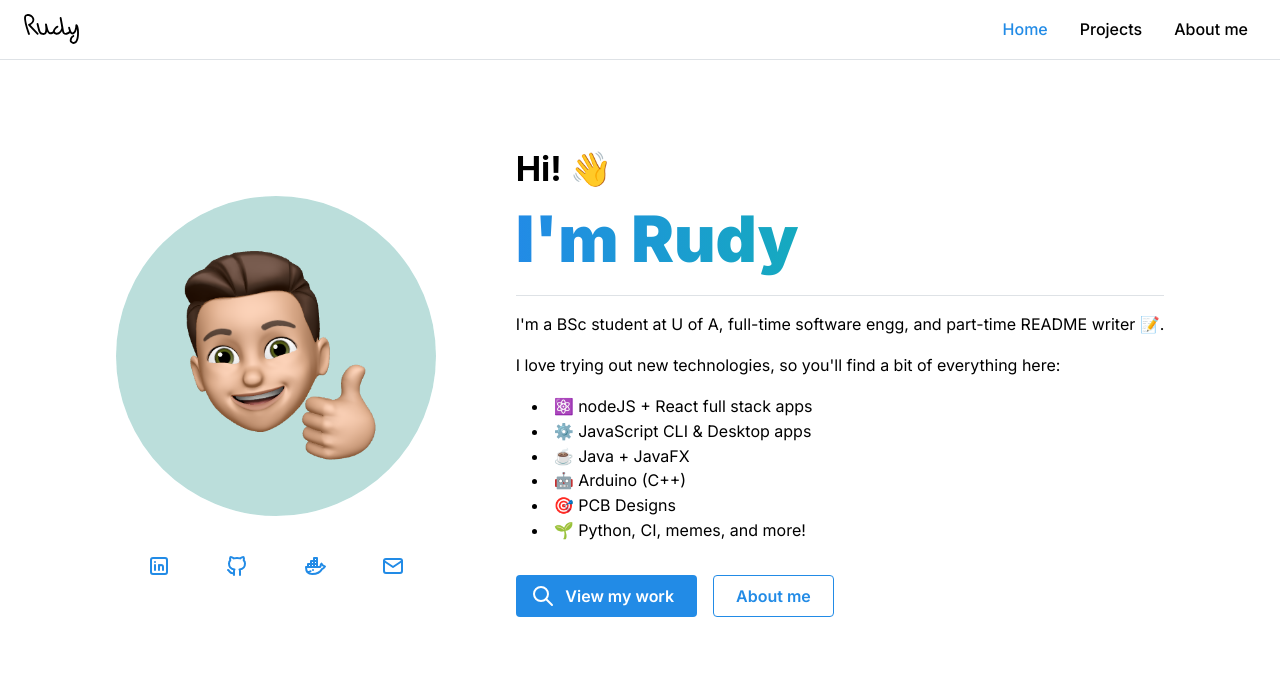
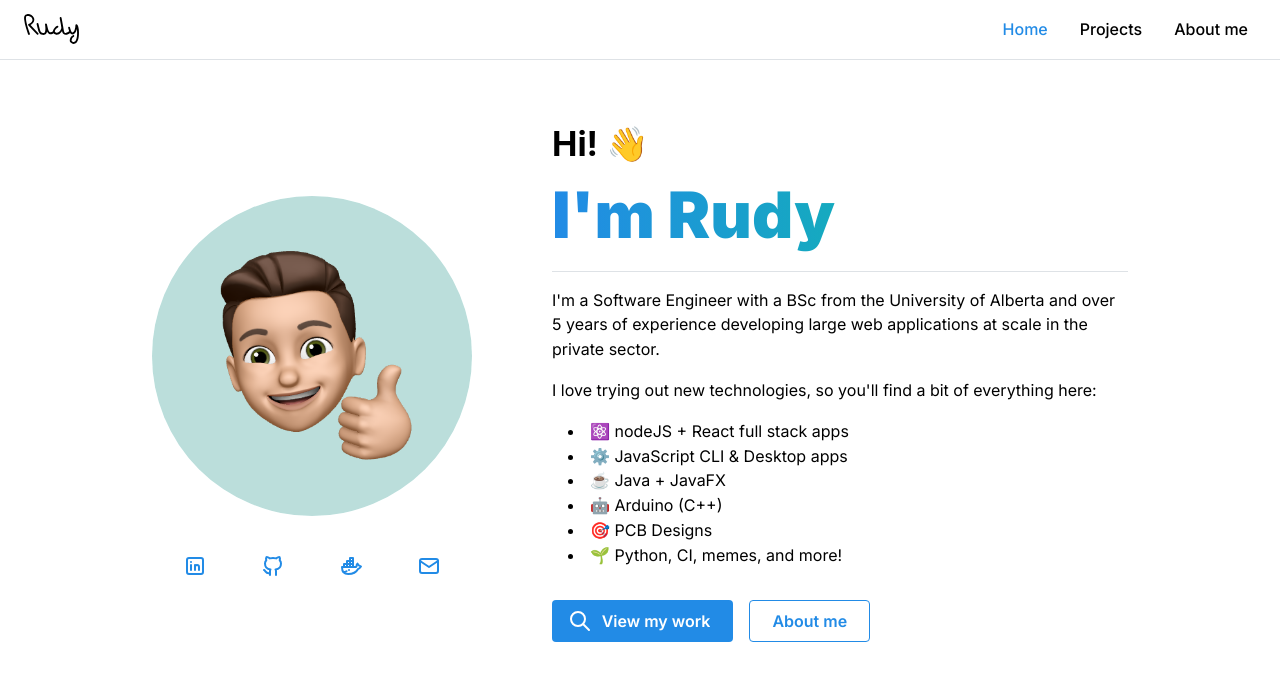
Before and after one commit to rudydelorenzo/portfolio, a Next.js app: page / in a window 1280 px wide. Shown: the top 680 px of the page. Built offline with nearby package versions, Linux system fonts and the light colour scheme; a small style sheet from the web is missing.

Commit message:
feat: 🎸 better caching and update degree

```diff
--- a/src/app/api/github/route.ts
+++ b/src/app/api/github/route.ts
@@ -9,6 +9,7 @@ export async function POST(request: NextRequest) {
     const starsReq = fetch(
         `https://api.github.com/repos/${owner}/${repo}/stargazers`,
         {
+            next: { revalidate: 3600 },
             headers: { Authorization: `Bearer ${token}` },
         },
     );
@@ -16,6 +17,7 @@ export async function POST(request: NextRequest) {
     const forksReq = fetch(
         `https://api.github.com/repos/${owner}/${repo}/forks`,
         {
+            next: { revalidate: 3600 },
             headers: { Authorization: `Bearer ${token}` },
         },
     );
--- a/src/app/page.tsx
+++ b/src/app/page.tsx
@@ -83,7 +83,7 @@ export default function Home() {
                     </Group>
                 </Stack>
 
-                <Stack>
+                <Stack maw={"45vw"}>
                     <Title>{"Hi! 👋"}</Title>
                     <Text
                         size="4rem"
@@ -97,9 +97,9 @@ export default function Home() {
                     </Text>
                     <Divider />
                     <Text size="md">
-                        {
-                            "I'm a BSc student at U of A, full-time software engg, and part-time README writer 📝."
-                        }
+                        {"I'm a Software Engineer with a BSc from the " +
+                            "University of Alberta and over 5 years of experience developing " +
+                            "large web applications at scale in the private sector."}
                     </Text>
                     <Text size="md">
                         {
```
